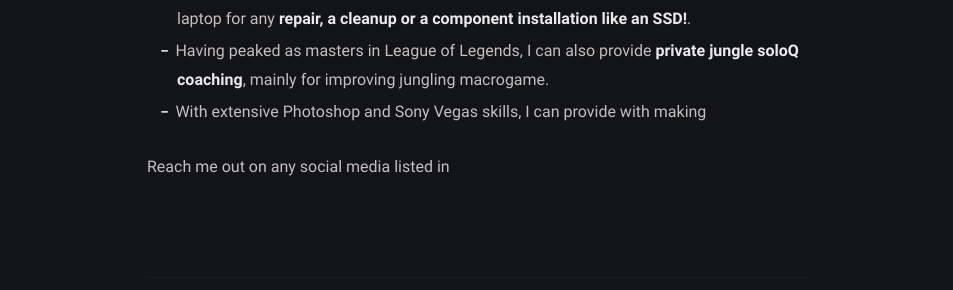
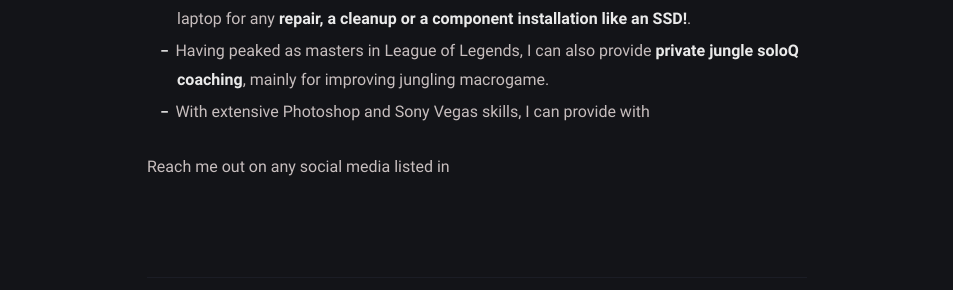
Before and after one commit to Pistachihen/pistachi.github.io, a Jekyll site: the page built from _posts/welcome-to-jekyll/2020-08-29-welcome-to-jekyll.md, in a window 1280 px wide. Shown: the part 665-955 px from the top of the page, without its empty margins (163-1116 px from the left). Built offline with Jekyll 4.4.1, drawn with Linux system fonts in a browser that asks for light colours.

Commit message:
2020-08-29-welcome-to-jekyll.md: changed

```diff
--- a/_posts/welcome-to-jekyll/2020-08-29-welcome-to-jekyll.md
+++ b/_posts/welcome-to-jekyll/2020-08-29-welcome-to-jekyll.md
@@ -10,7 +10,7 @@ Hello, you must have clicked this wondering "services？ How can this part japan
 - Same as the system above, I can also provide **private Portuguese tutoring**, since it's my mother language.
 - If you are situated on the *UBC Vancouver campus*, you can bring me your computer or laptop for any **repair, a cleanup or a component installation like an SSD!**.
 - Having peaked as masters in League of Legends, I can also provide **private jungle soloQ coaching**, mainly for improving jungling macrogame.
-- With extensive Photoshop and Sony Vegas skills, I can provide with making
+- With extensive Photoshop and Sony Vegas skills, I can provide with
 
 
 
```
